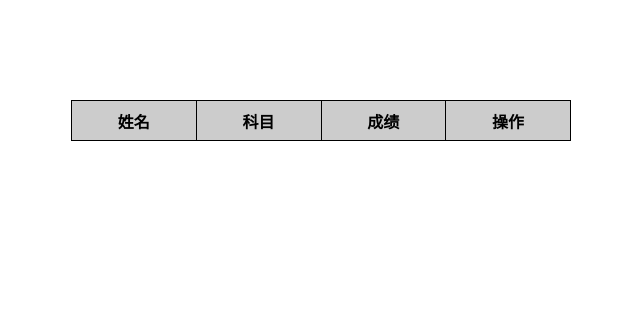
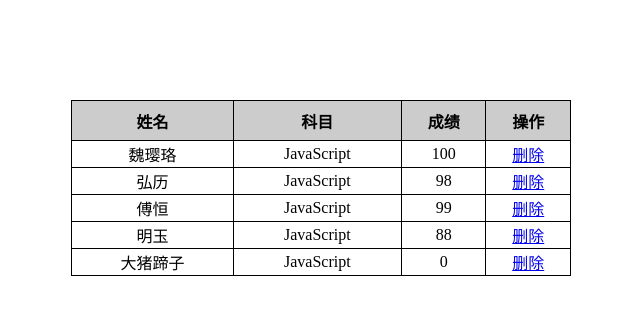
Before and after one commit to black-ng/frontEnd-code, a website: page js/js-demo/day26/02Dynamic table.html in a window 1280 px wide. Shown: the whole page, without its empty margins (319-959 px from the left). Drawn offline with Linux system fonts and the light colour scheme.

Commit message:
day26-2表格元素删除

```diff
--- a/js/js-demo/day26/02Dynamic table.html
+++ b/js/js-demo/day26/02Dynamic table.html
@@ -1,26 +1,28 @@
 <!DOCTYPE html>
-<html lang="en">
+<html lang='en'>
 <head>
-    <meta charset="UTF-8">
+  <meta charset='UTF-8'>
   <title>动态表格</title>
-    <style type="text/css">
-        table{
+  <style type='text/css'>
+      table {
           width: 500px;
           margin: 100px auto;
           border-collapse: collapse;
           text-align: center;
       }
-        td,th{
+
+      td, th {
           border: 1px solid black;
       }
-        thead tr{
+
+      thead tr {
           height: 40px;
           background-color: #ccc;
       }
   </style>
 </head>
 <body>
-<table >
+<table>
   <thead>
   <tr>
     <th>姓名</th>
@@ -37,24 +39,44 @@
   let datas = [{
     name: '魏璎珞',
     subject: 'JavaScript',
-        score: 100
+    score: 100,
   }, {
     name: '弘历',
     subject: 'JavaScript',
-        score: 98
+    score: 98,
   }, {
     name: '傅恒',
     subject: 'JavaScript',
-        score: 99
+    score: 99,
   }, {
     name: '明玉',
     subject: 'JavaScript',
-        score: 88
+    score: 88,
   }, {
     name: '大猪蹄子',
     subject: 'JavaScript',
-        score: 0
-    }];
+    score: 0,
+  }]
+  for (let i in datas) {
+    let tr = document.createElement('tr')
+    for (let datasKey in datas[i]) {
+      let td = document.createElement('td')
+      td.innerHTML = datas[i][datasKey]
+      tr.append(td)
+    }
+    let tbody = document.querySelector('tbody')
+    tbody.appendChild(tr)
+    let a=document.createElement('a')
+    a.innerHTML='删除'
+    a.href='#'
+    let td=document.createElement('td')
+    td.appendChild(a)
+    tr.appendChild(td)
+    a.onclick=function(){
+      tbody.removeChild(this.parentNode.parentNode)
+    }
+  }
+
 </script>
 </body>
 </html>
```
Lines whose indentation alone changed are shown as unchanged.
